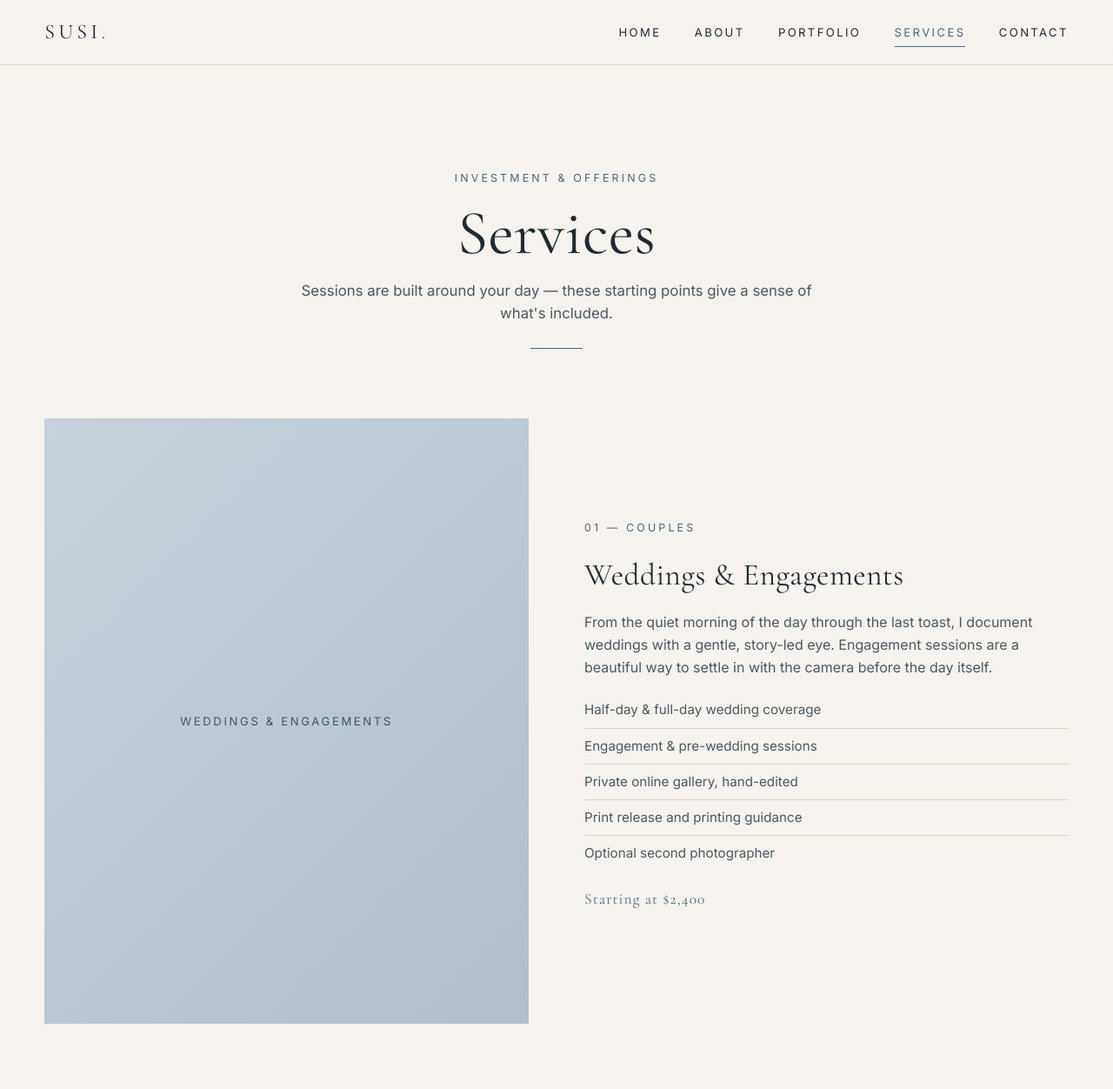
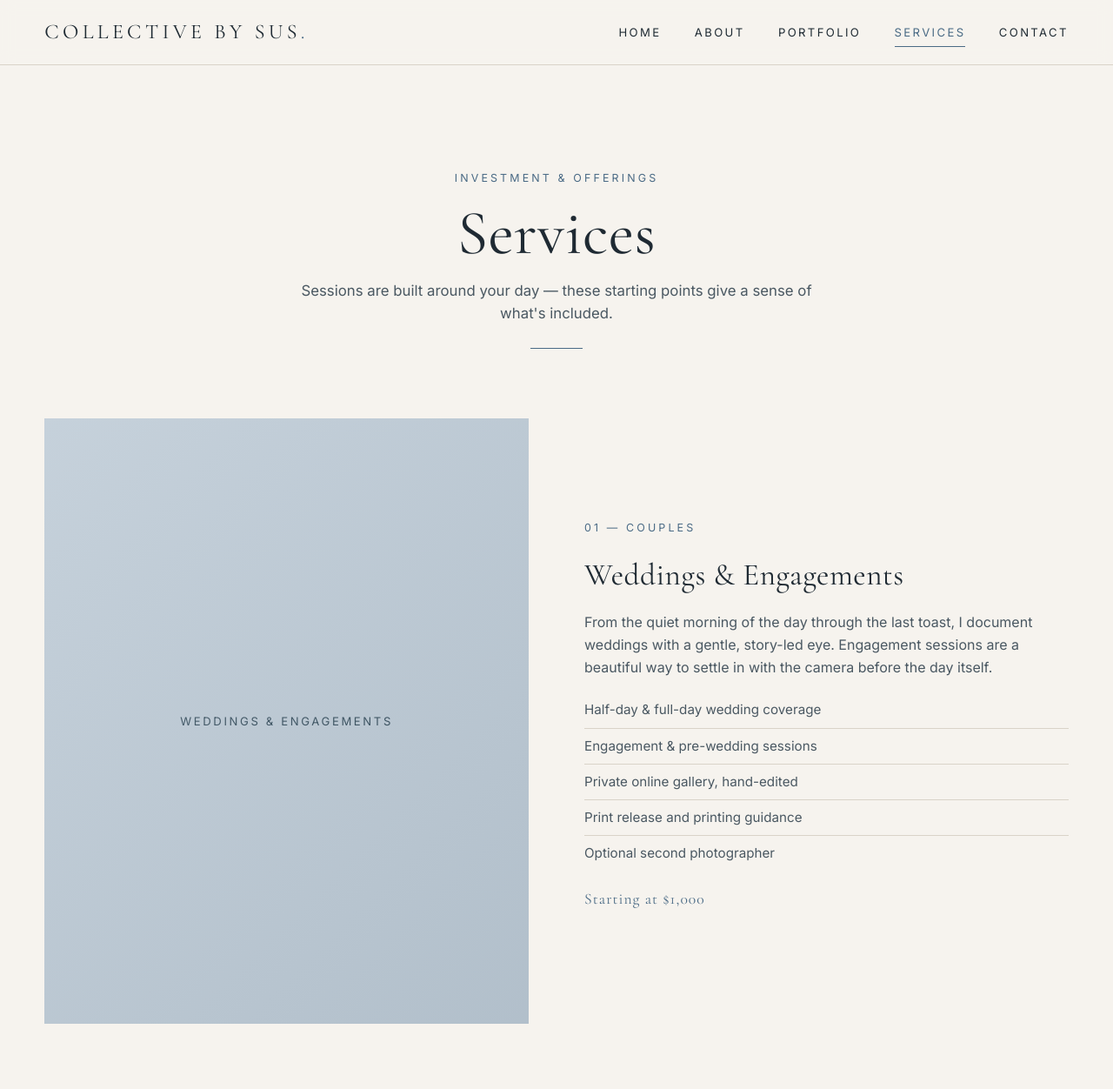
Before and after one commit to AliPervaiz/Collectivebysus.com, a plain HTML site: page services.html in a window 1280 px wide. Shown: the top 1252 px of the page at 87% size. Drawn offline with nearby package versions, Linux system fonts and the light colour scheme.

Commit message:
Rebrand header to Collective by Sus. and update pricing
- Replace 'Susi.' brand mark with 'Collective by Sus.' in nav and footer across all 5 pages
- Update wedding starting price: $2,400 -> $1,000
- Update grad starting price: $325 -> $125

```diff
--- a/services.html
+++ b/services.html
@@ -14,7 +14,7 @@
 
   <nav class="site-nav">
     <div class="nav-inner">
-      <a href="index.html" class="brand">Susi<span>.</span></a>
+      <a href="index.html" class="brand">Collective by Sus<span>.</span></a>
       <button class="nav-toggle" aria-label="Toggle menu" onclick="document.getElementById('navLinks').classList.toggle('open')">
         <span></span><span></span><span></span>
       </button>
@@ -57,7 +57,7 @@
               <li>Print release and printing guidance</li>
               <li>Optional second photographer</li>
             </ul>
-            <p class="price">Starting at $2,400</p>
+            <p class="price">Starting at $1,000</p>
           </div>
         </article>
 
@@ -78,7 +78,7 @@
               <li>40+ hand-edited high-resolution images</li>
               <li>Solo, duo, and small-group options</li>
             </ul>
-            <p class="price">Starting at $325</p>
+            <p class="price">Starting at $125</p>
           </div>
         </article>
 
@@ -147,7 +147,7 @@
     <div class="container">
       <div class="footer-inner">
         <div>
-          <div class="brand" style="margin-bottom:14px;">Susi<span>.</span></div>
+          <div class="brand" style="margin-bottom:14px;">Collective by Sus<span>.</span></div>
           <p>Portrait, wedding, and grad photography rooted in natural light and quiet storytelling.</p>
         </div>
         <div>
```
Also changed, not shown: about.html (+2 -2 lines), contact.html (+2 -2 lines), index.html (+2 -2 lines), portfolio.html (+2 -2 lines).
